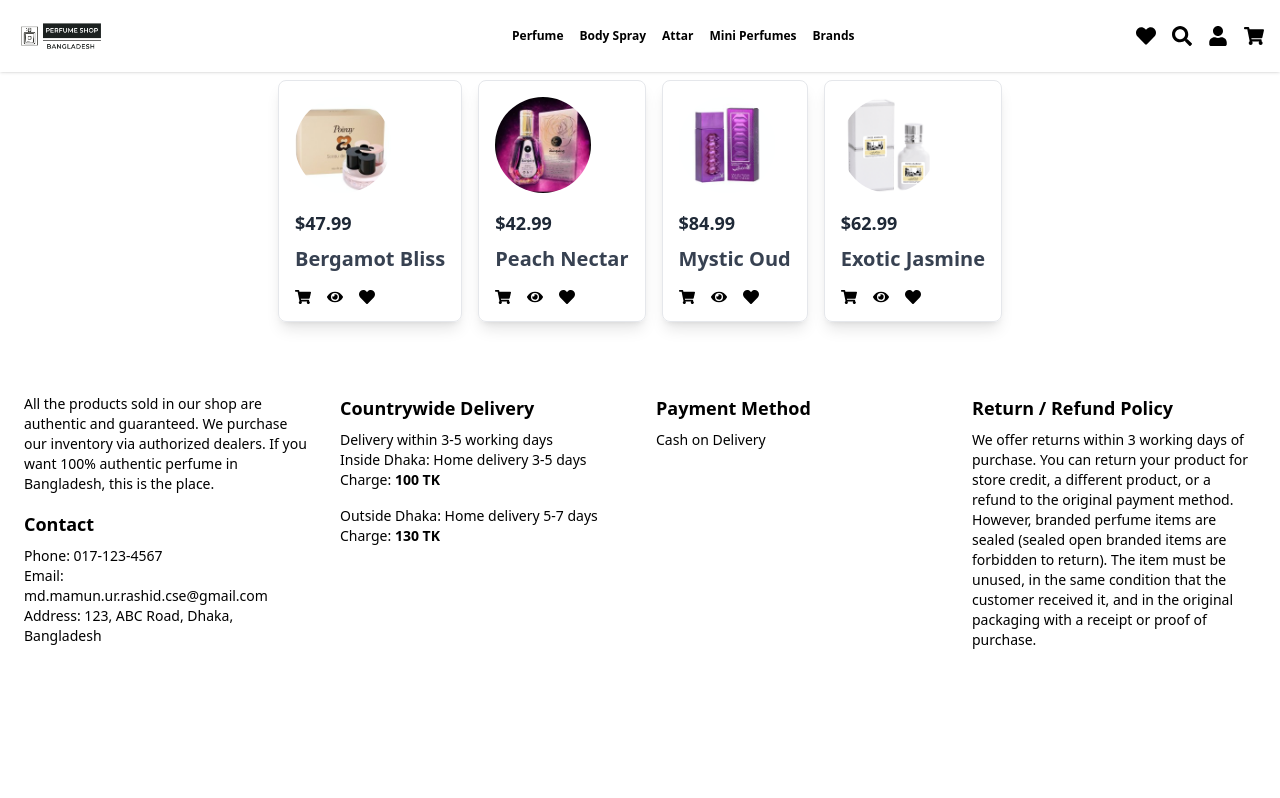
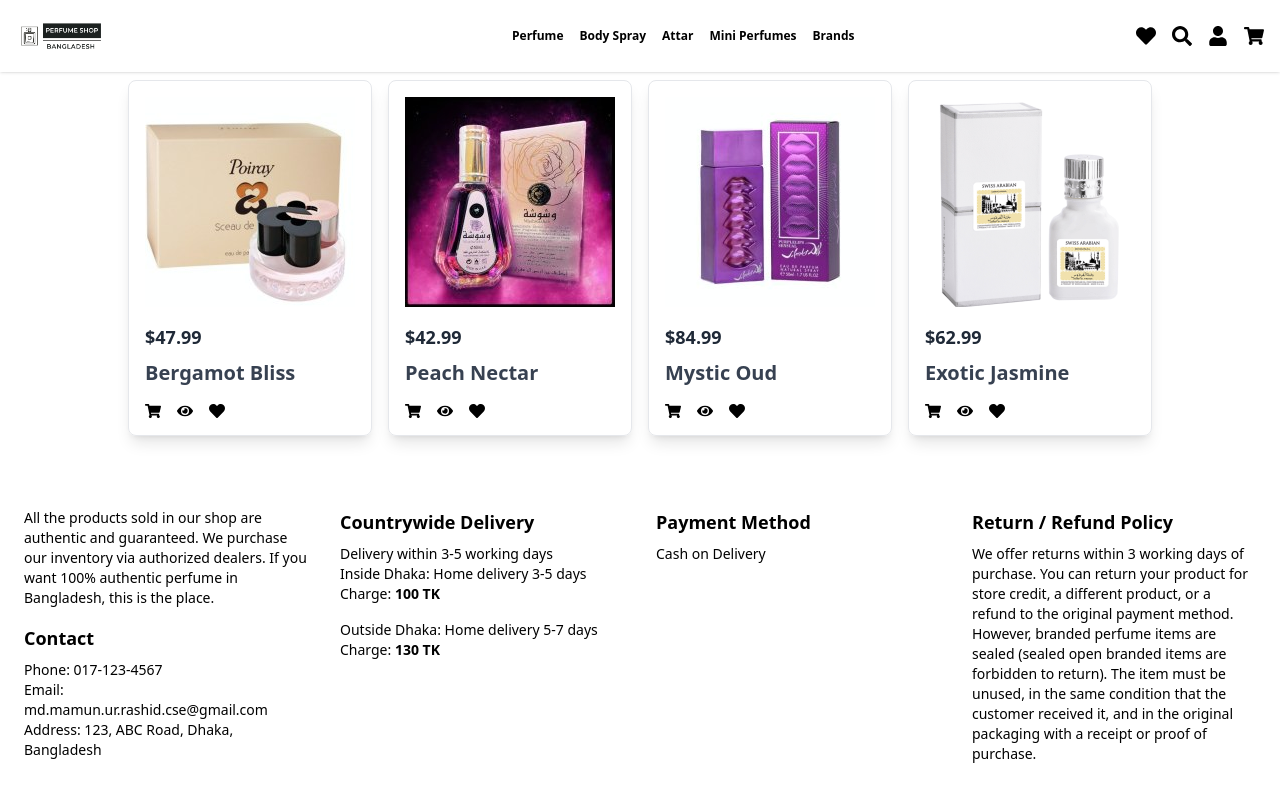
Before and after one commit to MamunUrRashidAIUB/Khushbu, a React (Vite) app: page /Body-spray in a window 1280 px wide. Built offline with nearby package versions, Linux system fonts and the light colour scheme.

Commit message:
card style changes

```diff
--- a/src/components/Common/CardA.jsx
+++ b/src/components/Common/CardA.jsx
@@ -14,7 +14,7 @@ const CardA = ({ item, onQuickView }) => {
       <img
         src={item.image}
         alt={item.name}
-        className="object-cover rounded-full w-24 h-24 mb-4"
+        className="object-cover   mb-4"
       />
       <h1 className="text-lg font-bold text-gray-800 mb-2">${item.price}</h1>
       <h2 className="text-xl font-semibold text-gray-700">{item.name}</h2>
```
